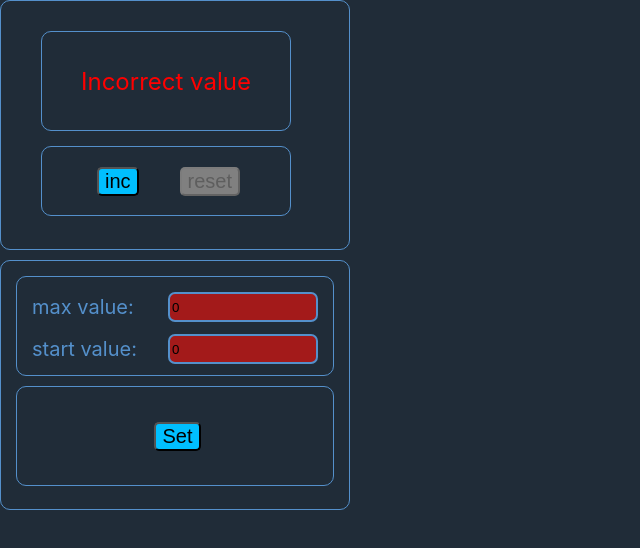
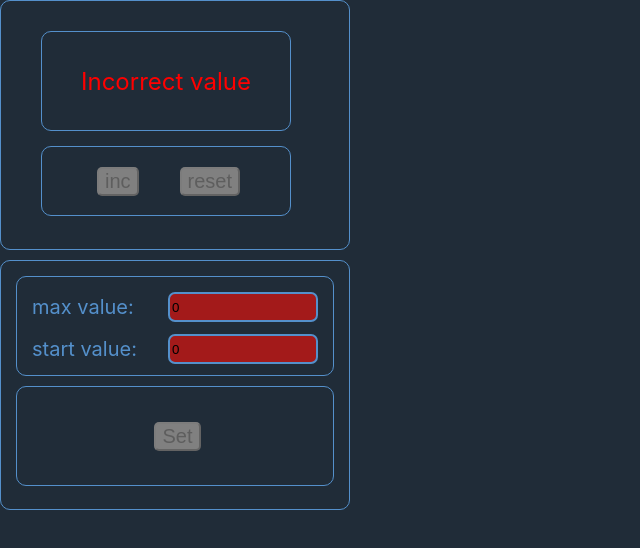
Before and after one commit to Srh-Yakovenko-ua/counter, a React (Create React App) app: page / in a window 1280 px wide. Shown: the top 548 px of the page, without its empty margins (0-640 px from the left). Built offline with nearby package versions, Linux system fonts and the light colour scheme.

Commit message:
add disabled for button

```diff
--- a/src/App.tsx
+++ b/src/App.tsx
@@ -40,9 +40,10 @@ function App() {
     const increment = () => setCounter(counter + 1)
     const reset = () => setCounter(RESET_VALUE)
 
+    const disabledSetButton = (maxValueInputDisplay === startValueInputDisplay) || (maxValueInputDisplay < 0 || startValueInputDisplay < 0);
+    const disabledIncButton = (counter === MAX_VALUE) || disabledSetButton || (maxValueInputDisplay > 0 || startValueInputDisplay > 0);
+    const disabledResetButton = (counter === RESET_VALUE) || disabledSetButton || maxValueInputDisplay > 0 || startValueInputDisplay > 0;
 
-    const disabledIncButton = (counter === MAX_VALUE);
-    const disabledResetButton = (counter === RESET_VALUE);
 
     return (
         <>
@@ -89,7 +90,7 @@ function App() {
                     <UniversalButton name={'Set'}
                                      onClick={() => {
                                      }}
-                                     disabled={false}/>
+                                     disabled={disabledSetButton}/>
                 </div>
 
             </div>
--- a/src/Counter/DisplayCounter/DisplayCounter.module.css
+++ b/src/Counter/DisplayCounter/DisplayCounter.module.css
@@ -19,3 +19,7 @@
     color: black;
     font-size: 24px;
 }
+
+.correctValue {
+    color: #5490cb;
+}
--- a/src/Counter/DisplayCounter/DisplayCounter.tsx
+++ b/src/Counter/DisplayCounter/DisplayCounter.tsx
@@ -16,7 +16,7 @@ export const DisplayCounter: React.FC<DisplayCounter> = (props) => {
     return (
         <div className={classes.displayCounter}>
             {incorrectValue ? <span className={classes.red}>{incorrectValue}</span> :
-                correctValue ? <span>{correctValue}</span> : <span className={colorCounter}>{counter}</span>}
+                correctValue ? <span className={classes.correctValue}>{correctValue}</span> : <span className={colorCounter}>{counter}</span>}
 
         </div>
     );
```
